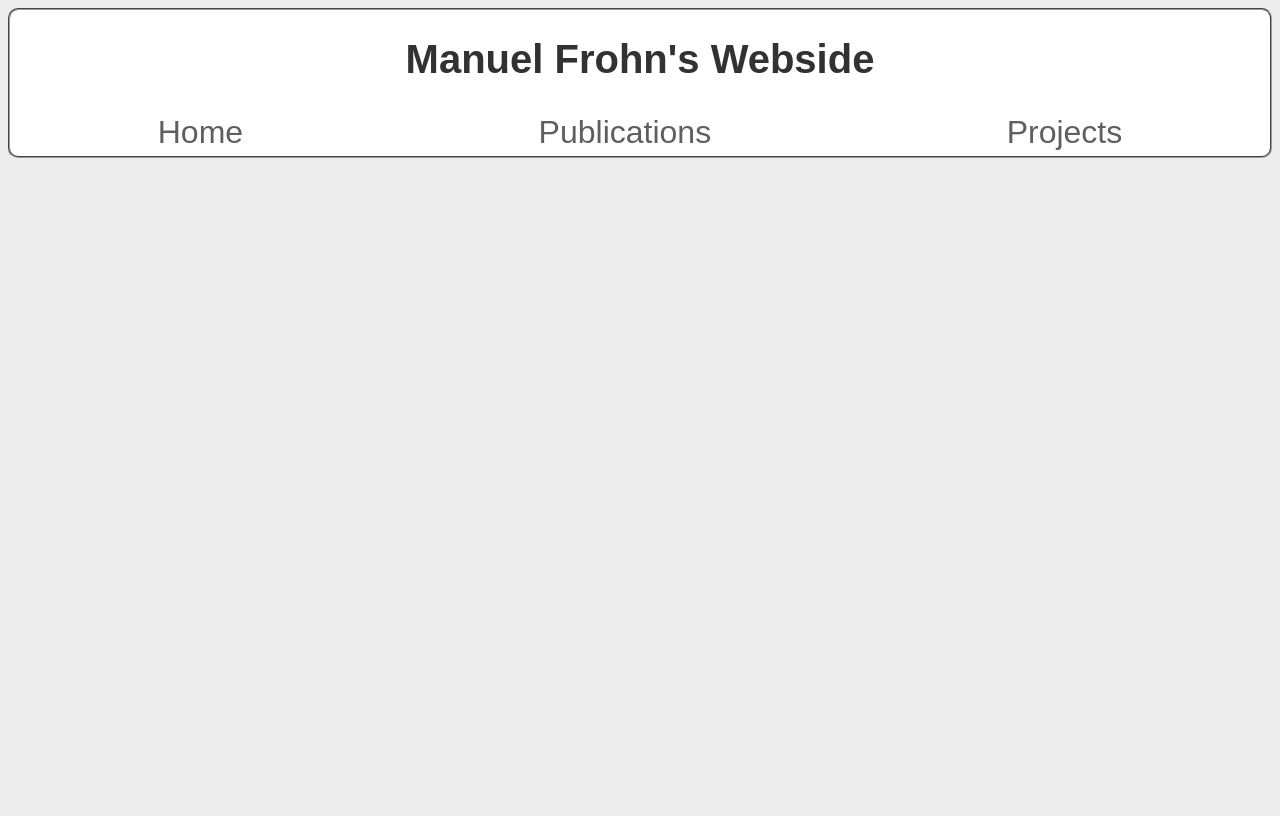
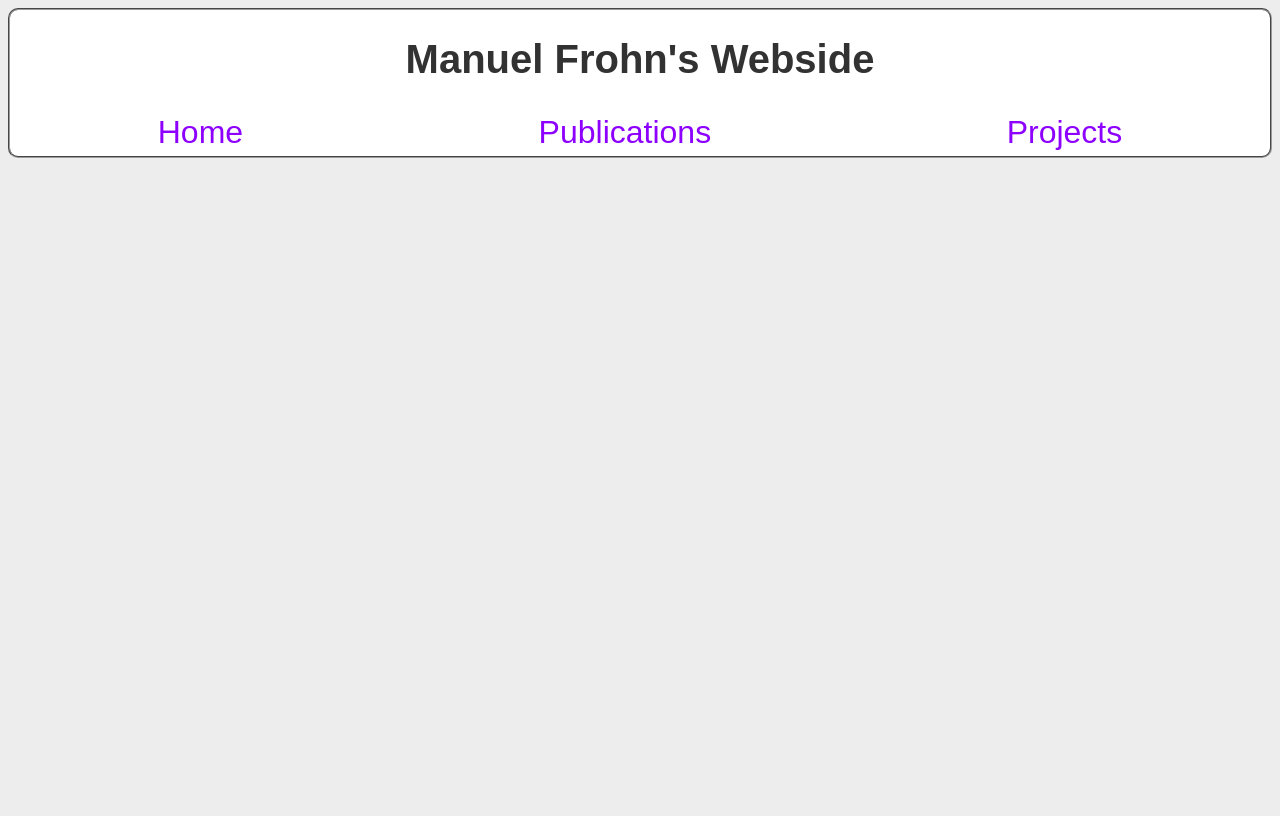
Before and after one commit to D4rkr34lm/Personal-Website, a PHP site: page / in a window 1280 px wide. Run offline with PHP 8.4, Linux system fonts and the light colour scheme.

Commit message:
Finalized header style for now

```diff
--- a/root/index.css
+++ b/root/index.css
@@ -1,6 +1,7 @@
 :root{
     --foreground-font-color: #323232;
     --background-font-color: #5f5f5f;
+    --interactable-font-color: #8d00ff;
     --border-color: #9a9a9a;
 }
 
@@ -40,11 +41,21 @@ nav a{
     flex-grow: 1;
     text-align: center;
 
-    color: var(--background-font-color);
+    color: var(--interactable-font-color);
 
     padding: 5px;
 }
 
 nav a:hover{
+    background-color: rgb(219, 219, 219);
+}
 
+#right-corner-nav{
+    border-radius: 0px 0px 10px 0px;
+    border-style: none;
 }
+
+#left-corner-nav{
+    border-radius: 0px 0px 0px 10px;
+    border-style: none;
+}
--- a/root/index.php
+++ b/root/index.php
@@ -11,11 +11,6 @@
     <body>
         <header>
             <h1>Manuel Frohn's Webside</h1>
-            <nav id="public-nav">
-                <a>Home</a>
-                <a>Publications</a>
-                <a>Projects</a>
-            </nav>
             <?php
                 if($_SESSION["login"]) {
                     echo
@@ -24,6 +19,11 @@
                     </nav>";
                 }
             ?>
+            <nav id="public-nav">
+                <a id="left-corner-nav">Home</a>
+                <a>Publications</a>
+                <a id="right-corner-nav">Projects</a>
+            </nav>
         </header>
         <div id="main-content">
             <?php
```
